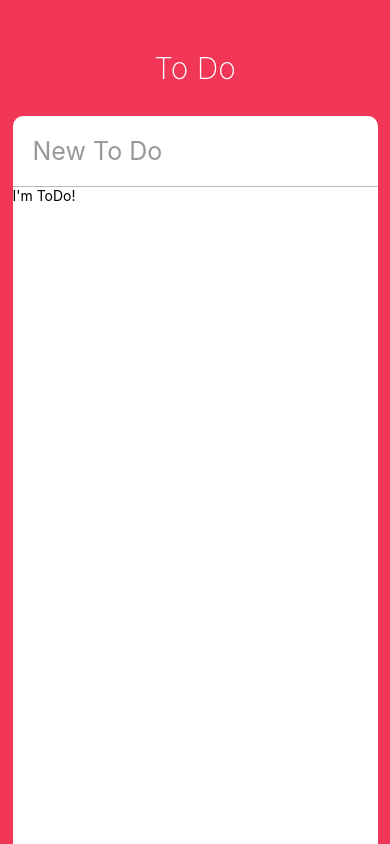
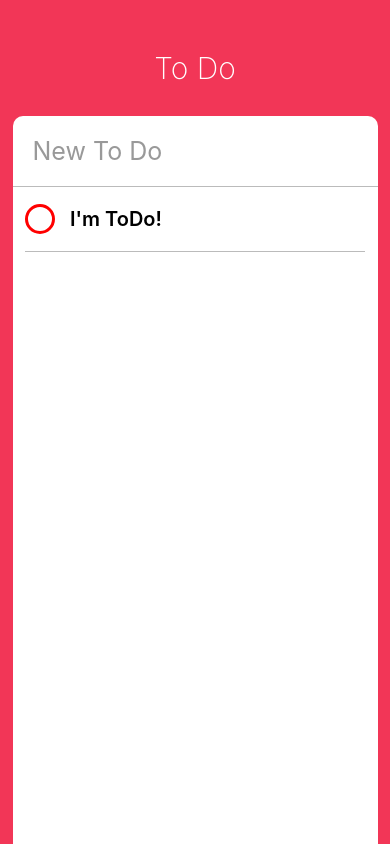
Before and after one commit to amanaksu/todoApp, a React Native app: screen / in a window 390 px wide. Built offline with nearby package versions, Linux system fonts and the light colour scheme.

Commit message:
Coding the UI part 3 - ToDo

```diff
--- a/App.js
+++ b/App.js
@@ -25,7 +25,7 @@
                      placeholderTextColor={"#999"}
                      returnKeyType={"done"}
                      autoCorrect={false} />
-          <ScrollView>
+          <ScrollView contentContainerStyle={styles.toDos}>
             <ToDo />
           </ScrollView>
         </View>
@@ -81,4 +81,7 @@
     borderBottomWidth: 1,
     fontSize: 25
   },
+  toDos: {
+    alignItems: "center"
+  }
 });
--- a/ToDo.js
+++ b/ToDo.js
@@ -1,16 +1,44 @@
 import React, { Component } from "react";
-import { View, Text, TouchableOpacity, StyleSheet } from "react-native";
+import { View, Text, TouchableOpacity, StyleSheet, Dimensions } from "react-native";
+
+const { width, height } = Dimensions.get("window");
 
 export default class ToDo extends React.Component {
+    state = {
+        isEditing: false
+    };
+
     render() {
         return (
-            <View>
-                <Text>I'm ToDo!</Text>
+            <View style={styles.container}>
+                <TouchableOpacity>
+                    <View style={styles.circle}></View>
+                </TouchableOpacity>
+                <Text style={styles.text}>I'm ToDo!</Text>
             </View>
         );
     }
 }
 
 const styles = StyleSheet.create({
-
+    container: {
+        width: width - 50,
+        borderBottomColor: "#bbb",
+        borderBottomWidth: StyleSheet.hairlineWidth,
+        flexDirection: "row",
+        alignItems: "center"
+    },
+    circle: {
+        width: 30,
+        height: 30,
+        borderRadius: 15,
+        borderColor: "red",
+        borderWidth: 3,
+        marginRight: 15
+    },
+    text: {
+        fontWeight: "600",
+        fontSize: 20,
+        marginVertical: 20
+    }
 })
```
